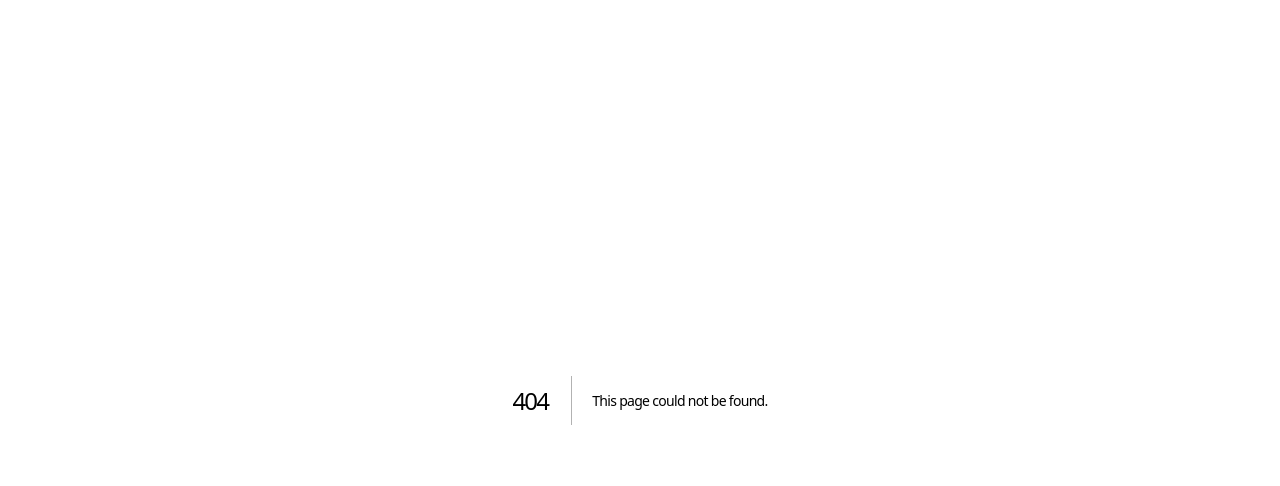
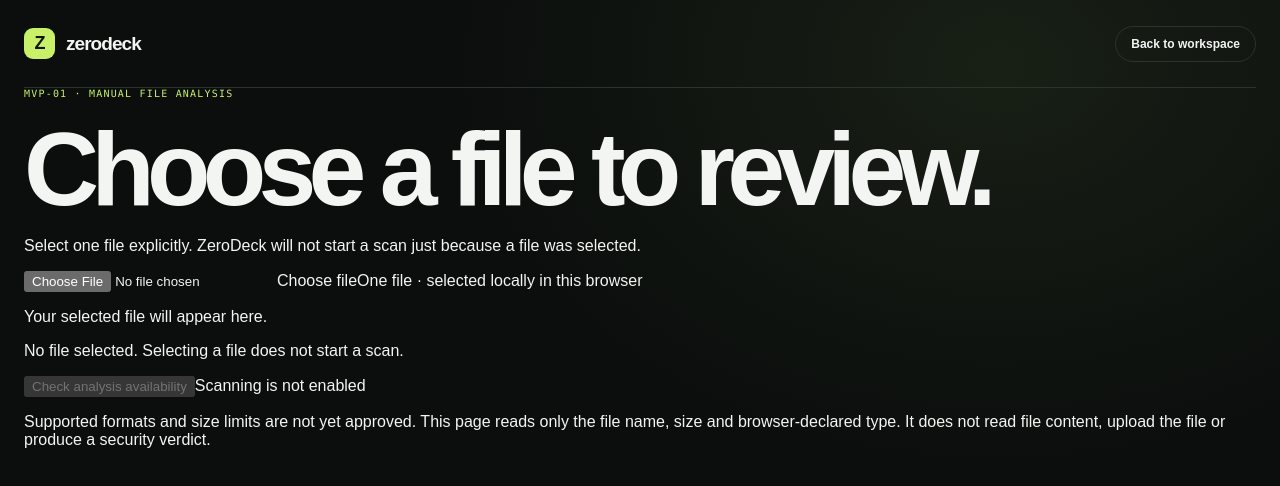
Before and after one commit to REMAREMA6/zero-deck, a Next.js app in the folder apps/web/: page /file-analysis in a window 1280 px wide. Before the commit this address had no page. Shown: the top 486 px of the page. Built offline with nearby package versions, Linux system fonts and the light colour scheme.

Commit message:
Add honest Web manual file selection surface

```diff
--- /dev/null
+++ b/apps/web/app/file-analysis/page.tsx
@@ -0,0 +1,122 @@
+'use client';
+
+import Link from 'next/link';
+import { useRef, useState, type ChangeEvent } from 'react';
+import { summarizeSelectedFile, type SelectedFileMetadata } from '../../lib/file-selection';
+
+function formatFileSize(bytes: number): string {
+  if (bytes < 1024) return `${bytes} B`;
+  if (bytes < 1024 * 1024) return `${(bytes / 1024).toFixed(1)} KB`;
+  return `${(bytes / (1024 * 1024)).toFixed(1)} MB`;
+}
+
+export default function FileAnalysisPage() {
+  const inputRef = useRef<HTMLInputElement>(null);
+  const [selectedFile, setSelectedFile] = useState<SelectedFileMetadata | null>(null);
+  const [status, setStatus] = useState('No file selected. Selecting a file does not start a scan.');
+
+  function handleFileChange(event: ChangeEvent<HTMLInputElement>) {
+    const file = event.currentTarget.files?.item(0) ?? null;
+    const metadata = summarizeSelectedFile(file);
+    setSelectedFile(metadata);
+    setStatus(
+      metadata
+        ? 'File selected. No scan has started and no file content has been read.'
+        : 'No file selected. Selecting a file does not start a scan.',
+    );
+  }
+
+  function clearSelection() {
+    if (inputRef.current) inputRef.current.value = '';
+    setSelectedFile(null);
+    setStatus('Selection cleared. No file content was read or uploaded.');
+  }
+
+  function checkAvailability() {
+    setStatus(
+      'Analysis is unavailable because no approved local analysis engine is configured. No scan was performed and no file content was read or uploaded.',
+    );
+  }
+
+  return (
+    <main className="shell analysis-shell">
+      <header className="topbar">
+        <Link className="wordmark" href="/" aria-label="ZeroDeck home">
+          <span className="wordmark-mark">Z</span>
+          <span>zerodeck</span>
+        </Link>
+        <Link className="topbar-action" href="/">
+          Back to workspace
+        </Link>
+      </header>
+
+      <section className="analysis-card" aria-labelledby="analysis-title">
+        <p className="eyebrow">MVP-01 · MANUAL FILE ANALYSIS</p>
+        <h1 id="analysis-title">Choose a file to review.</h1>
+        <p className="analysis-copy">
+          Select one file explicitly. ZeroDeck will not start a scan just because a file was
+          selected.
+        </p>
+
+        <label className="file-picker" htmlFor="analysis-file">
+          <input
+            ref={inputRef}
+            id="analysis-file"
+            name="file"
+            type="file"
+            onChange={handleFileChange}
+          />
+          <span className="file-picker-action">Choose file</span>
+          <span className="file-picker-hint">One file · selected locally in this browser</span>
+        </label>
+
+        {selectedFile ? (
+          <div className="selected-file" aria-label="Selected file details">
+            <div className="selected-file-heading">
+              <span className="selected-file-label">SELECTED FILE</span>
+              <button className="text-action" type="button" onClick={clearSelection}>
+                Remove
+              </button>
+            </div>
+            <p className="selected-file-name">{selectedFile.name}</p>
+            <dl className="file-metadata">
+              <div>
+                <dt>Size</dt>
+                <dd>{formatFileSize(selectedFile.sizeBytes)}</dd>
+              </div>
+              <div>
+                <dt>Browser-declared type</dt>
+                <dd>{selectedFile.declaredType}</dd>
+              </div>
+            </dl>
+          </div>
+        ) : (
+          <p className="empty-selection">Your selected file will appear here.</p>
+        )}
+
+        <div className="analysis-status" role="status" aria-live="polite">
+          <span className="status-indicator" aria-hidden="true" />
+          <p>{status}</p>
+        </div>
+
+        <div className="analysis-actions">
+          <button
+            className="analysis-submit"
+            type="button"
+            disabled={!selectedFile}
+            onClick={checkAvailability}
+          >
+            Check analysis availability
+          </button>
+          <span className="analysis-unavailable">Scanning is not enabled</span>
+        </div>
+
+        <p className="analysis-disclaimer">
+          Supported formats and size limits are not yet approved. This page reads only the file
+          name, size and browser-declared type. It does not read file content, upload the file or
+          produce a security verdict.
+        </p>
+      </section>
+    </main>
+  );
+}
```
